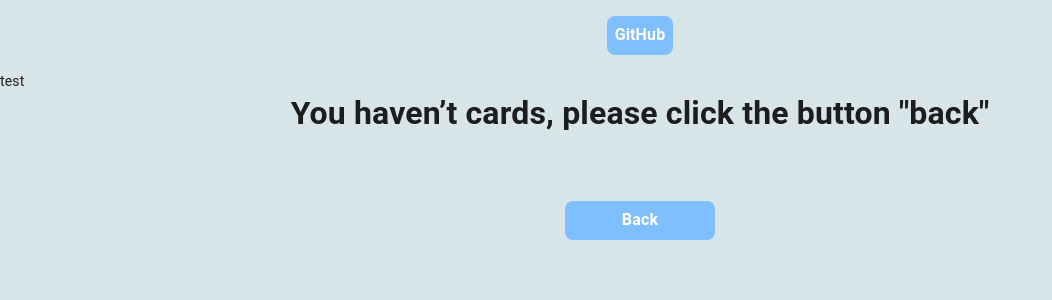
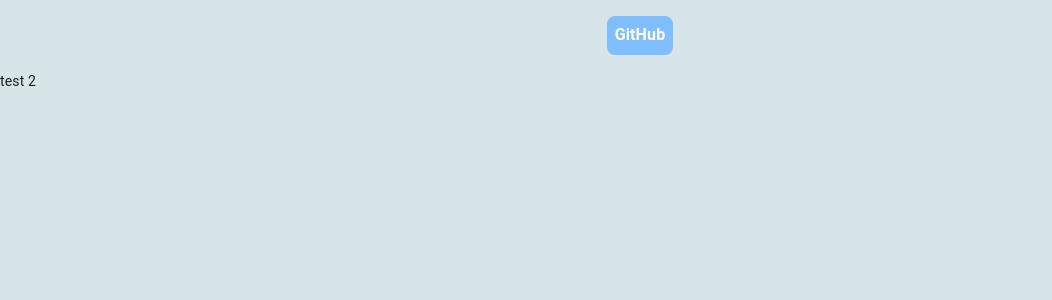
Before and after one commit to L87R78/redux-persist, a React (Create React App) app: page /redux-persist/my-favorites in a window 1280 px wide. Shown: the top 300 px of the page, without its empty margins (0-1052 px from the left). Built offline with nearby package versions, Linux system fonts and the light colour scheme.

Commit message:
Test gh-pages

```diff
--- a/package.json
+++ b/package.json
@@ -1,5 +1,5 @@
 {
-  "name": "redux-persist",
+  "name": "",
   "version": "0.1.0",
   "private": true,
   "homepage": "https://l87r78.github.io/redux-persist/",
--- a/src/App.jsx
+++ b/src/App.jsx
@@ -32,7 +32,7 @@ const App = ({ myCards }) => {
         <div className={classes.root}>
           <header className={classes.header}>
             {myCards.length > 0 && (
-              <Link className={classes.buttons} to="/redux-persist/my-favorites">
+              <Link className={classes.buttons} to="/my-favorites">
                 {ButtonTypes.myfavorites}
               </Link>
             )}
@@ -45,11 +45,11 @@ const App = ({ myCards }) => {
               {ButtonTypes.gitHub}
             </a>
           </header>
-          test
+          test 2
         </div>
         <Switch>
-          <Route exact path="/redux-persist" component={AllFavorites} />
-          <Route exact path="/redux-persist/my-favorites" component={MyFavorites} />
+          <Route exact path="/" component={AllFavorites} />
+          <Route exact path="/my-favorites" component={MyFavorites} />
         </Switch>
       </ThemeProvider>
     </Router>
--- a/src/components/myCards/MyCards.jsx
+++ b/src/components/myCards/MyCards.jsx
@@ -30,7 +30,7 @@ const MyFavorites = ({ myCards, actionRemoveCard }) => {
         ))}
       </div>
 
-      <Link className={classes.buttons} to="/redux-persist">
+      <Link className={classes.buttons} to="/">
         {ButtonTypes.back}
       </Link>
     </>
```
